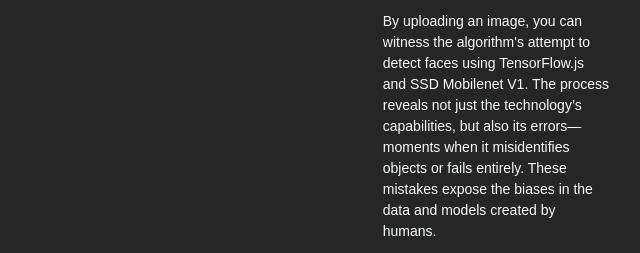
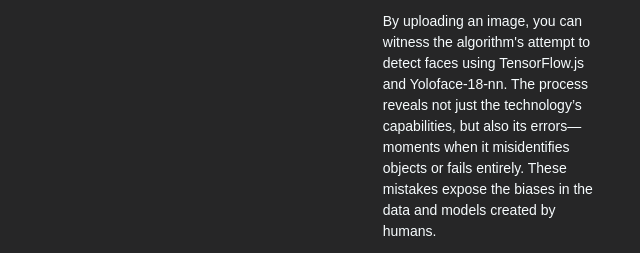
Before and after one commit to BrendonHawkinsXYZ/algogayze, a plain HTML site: page index.html in a window 1280 px wide. Shown: the part 296-549 px from the top of the page, 607-1247 px from the left. Drawn offline with Linux system fonts and the light colour scheme; a script that the page names is missing.

Commit message:
Update model name

```diff
--- a/index.html
+++ b/index.html
@@ -138,7 +138,7 @@
                 <h2>About ALGO GAYZE</h2>
                 <p>ALGO GAYZE examines the ethics of algorithms and their significant impact on our digital lives. This project invites you to explore how algorithms "see" when they scan and interpret images, and what happens when they fail.</p>
 
-                <p>By uploading an image, you can witness the algorithm's attempt to detect faces using TensorFlow.js and SSD Mobilenet V1. The process reveals not just the technology’s capabilities, but also its errors—moments when it misidentifies objects or fails entirely. These mistakes expose the biases in the data and models created by humans.</p>
+                <p>By uploading an image, you can witness the algorithm's attempt to detect faces using TensorFlow.js and Yoloface-18-nn. The process reveals not just the technology’s capabilities, but also its errors—moments when it misidentifies objects or fails entirely. These mistakes expose the biases in the data and models created by humans.</p>
 
                 <p>ALGO GAYZE challenges us to consider the implications of these errors in systems that hold immense power, highlighting the delicate balance between technological advancement and ethical responsibility.</p>
 
```
